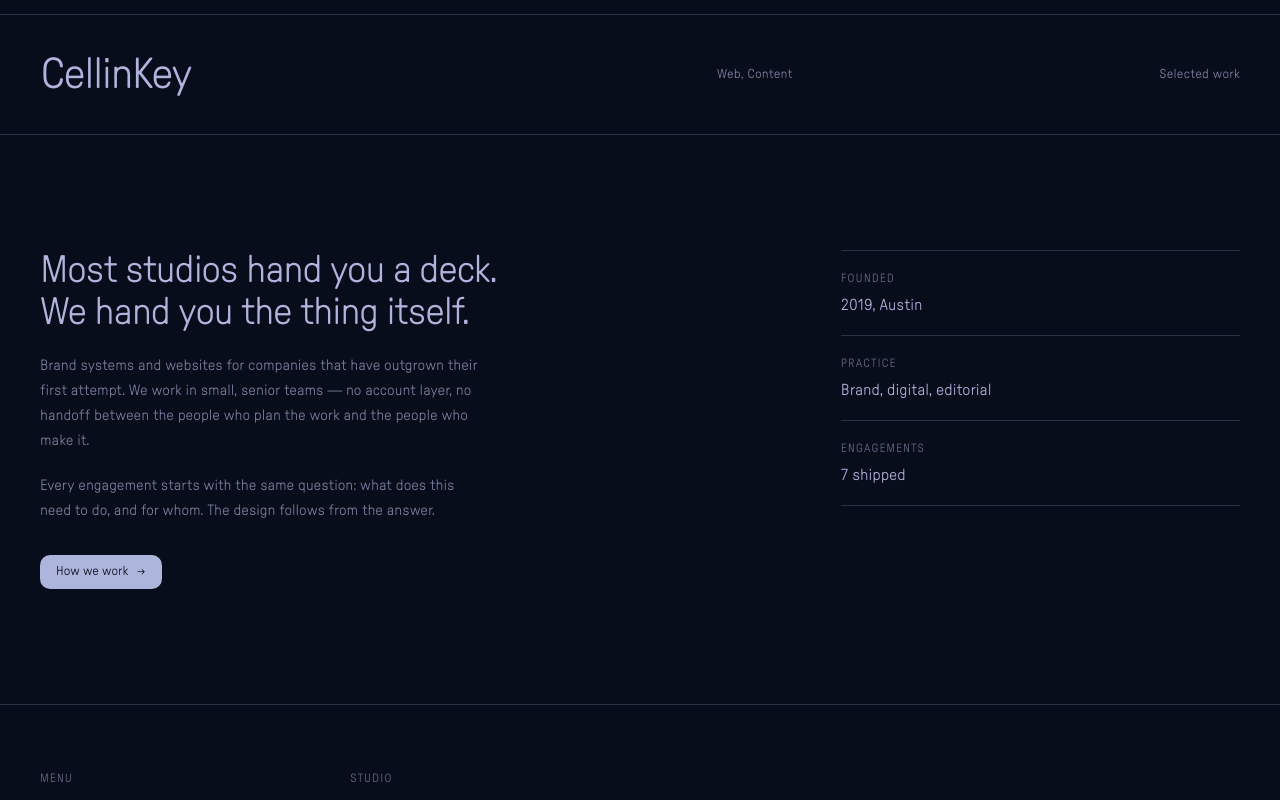
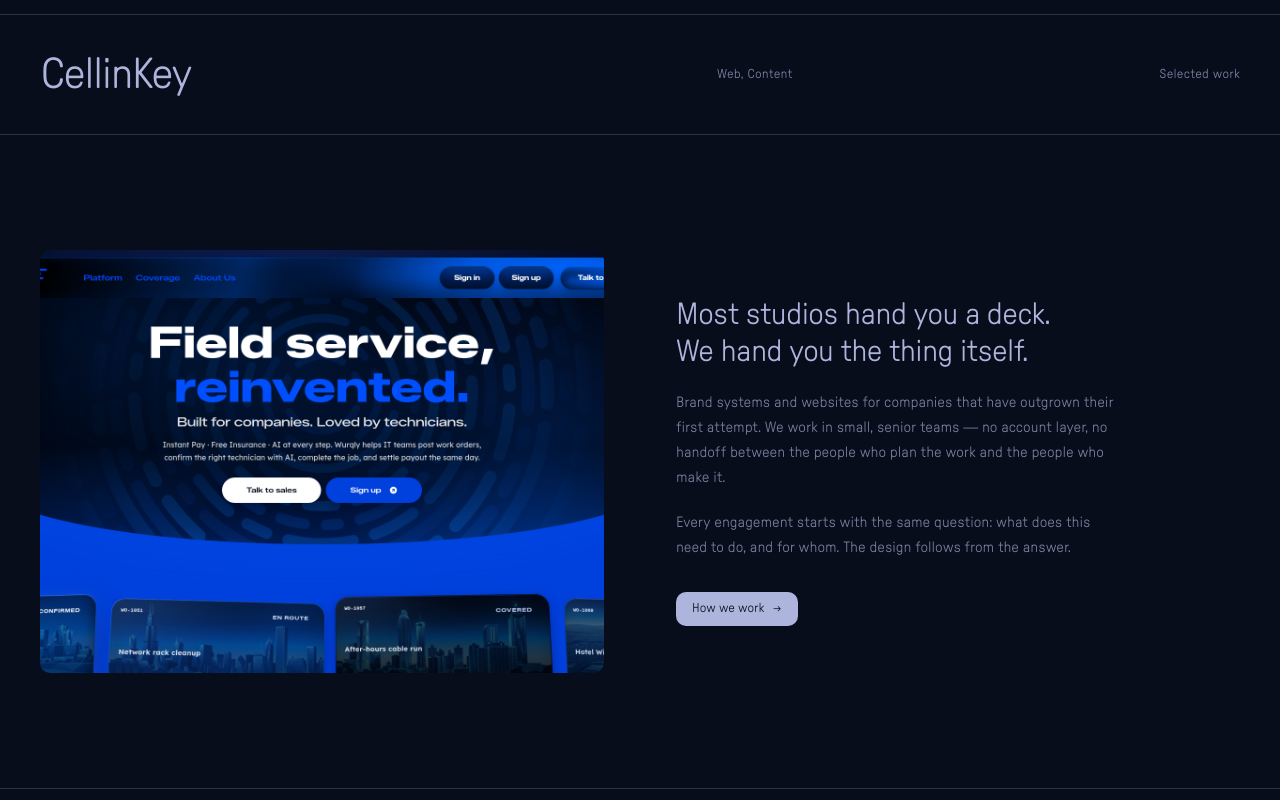
Before and after one commit to cedarandcactus/burgama-site-14.5, a Next.js app: page / in a window 1280 px wide. Shown: the part 1140-1940 px from the top of the page. Built offline with nearby package versions, Linux system fonts and the light colour scheme.

Commit message:
feat: update global styles and home index layout to match reference design

```diff
--- a/app/globals.css
+++ b/app/globals.css
@@ -757,18 +757,42 @@ a.action-quiet:hover .action-arrow {
   padding: clamp(4rem, 9vw, 8rem) var(--page-gutter);
 }
 
+/* Copy is vertically centred against the media, as in the reference. */
 .split-copy {
   display: flex;
   flex-direction: column;
   align-items: flex-start;
+  justify-content: center;
   gap: 1.25rem;
 }
 
+/*
+  The reference fills this column with gradient spheres. A real project
+  image sits here instead — flat, no gradient, and it carries actual work.
+*/
+.split-media {
+  margin: 0;
+  overflow: hidden;
+  border-radius: var(--radius-module);
+  background: var(--surface-1);
+}
+
+/* Landscape, so a full-bleed column doesn't produce an over-tall image. */
+.split-media img {
+  display: block;
+  width: 100%;
+  height: 100%;
+  aspect-ratio: 4 / 3;
+  object-fit: cover;
+}
+
+/* Reference measures 32px / 500 / -0.64px at a 468px column. */
 .split-title {
-  max-width: 26ch;
-  font-size: clamp(1.75rem, 3vw, 2.75rem);
-  line-height: 1.08;
-  letter-spacing: -0.03em;
+  max-width: 24ch;
+  font-size: clamp(1.625rem, 2.4vw, 2rem);
+  line-height: 1.18;
+  letter-spacing: -0.02em;
+  font-weight: 500;
   text-wrap: balance;
 }
 
@@ -787,41 +811,17 @@ a.action-quiet:hover .action-arrow {
   margin-top: 0.75rem;
 }
 
-.split-facts {
-  display: flex;
-  flex-direction: column;
-  gap: 0;
-  align-self: start;
-}
-
-.split-fact {
-  display: flex;
-  flex-direction: column;
-  gap: 0.375rem;
-  padding-block: 1.125rem;
-  border-top: 1px solid var(--rule);
-}
-
-.split-fact:last-child {
-  border-bottom: 1px solid var(--rule);
-}
-
-.split-fact-label {
-  font-size: 0.75rem;
-  letter-spacing: 0.08em;
-  text-transform: uppercase;
-  color: color-mix(in srgb, var(--periwinkle) 55%, var(--navy));
-}
-
-.split-fact-value {
-  font-size: 1rem;
-  color: var(--periwinkle);
-}
-
+/*
+  Equal columns and a 72px gap, taken from the reference (468 + 72 + 468).
+  The reference centres this in a 1008px container; here it spans the page
+  gutter instead so the block shares the same left spine and full-bleed
+  width as the nav, index and footer. The copy stays readable because
+  `.split-title` and `.split-body` cap their own measures in ch.
+*/
 @media (min-width: 860px) {
   .split {
-    grid-template-columns: minmax(0, 1.75fr) minmax(0, 1fr);
-    gap: clamp(3rem, 8vw, 7rem);
+    grid-template-columns: repeat(2, minmax(0, 1fr));
+    gap: 4.5rem;
   }
 }
 
--- a/components/home-index.tsx
+++ b/components/home-index.tsx
@@ -45,11 +45,23 @@ export function HomeIndex({ projects }: { projects: Project[] }) {
       </section>
 
       {/*
-        Two-column statement block taken from the Eleken reference: heading,
-        muted body, small solid action. Sits inside the contained measure
-        while the index above it runs full-bleed.
+        Two-column block matching the Eleken reference's measured proportions:
+        equal 468px columns with a 72px gap, visual left, copy right. The
+        reference fills its left column with gradient spheres; a real project
+        image goes there instead, per the flat/no-gradient direction.
       */}
       <section className="split" aria-labelledby="home-approach-title">
+        <figure className="split-media">
+          <img
+            src="/work/wurqly/cover.png"
+            alt="Wurqly identity system applied across product screens and print"
+            width={936}
+            height={936}
+            loading="lazy"
+            decoding="async"
+          />
+        </figure>
+
         <div className="split-copy">
           <h2 id="home-approach-title" className="split-title">
             Most studios hand you a deck. We hand you the thing itself.
@@ -70,21 +82,6 @@ export function HomeIndex({ projects }: { projects: Project[] }) {
             </span>
           </Link>
         </div>
-
-        <dl className="split-facts">
-          <div className="split-fact">
-            <dt className="split-fact-label">Founded</dt>
-            <dd className="split-fact-value">2019, Austin</dd>
-          </div>
-          <div className="split-fact">
-            <dt className="split-fact-label">Practice</dt>
-            <dd className="split-fact-value">Brand, digital, editorial</dd>
-          </div>
-          <div className="split-fact">
-            <dt className="split-fact-label">Engagements</dt>
-            <dd className="split-fact-value">{projects.length} shipped</dd>
-          </div>
-        </dl>
       </section>
     </main>
   )
```
